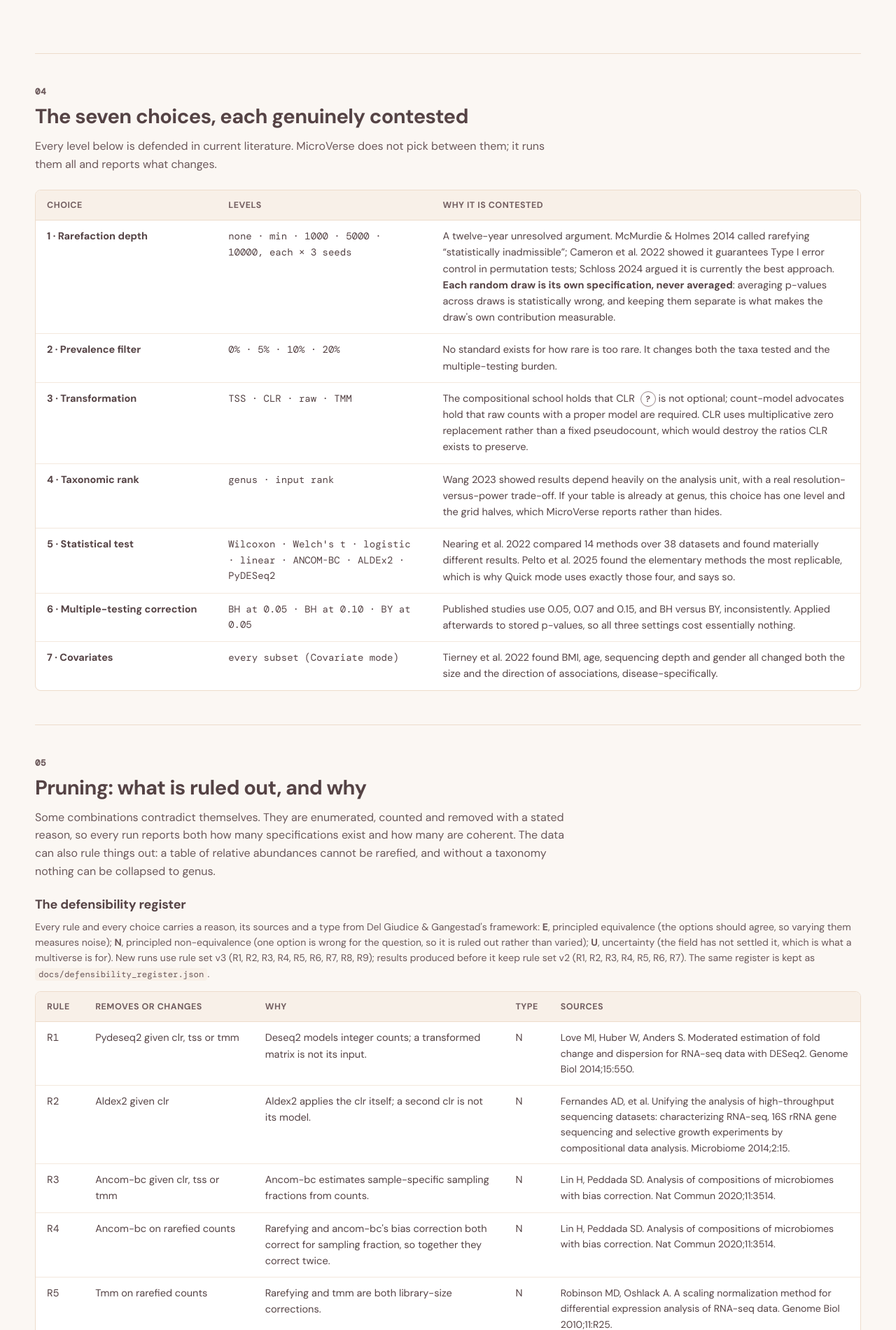
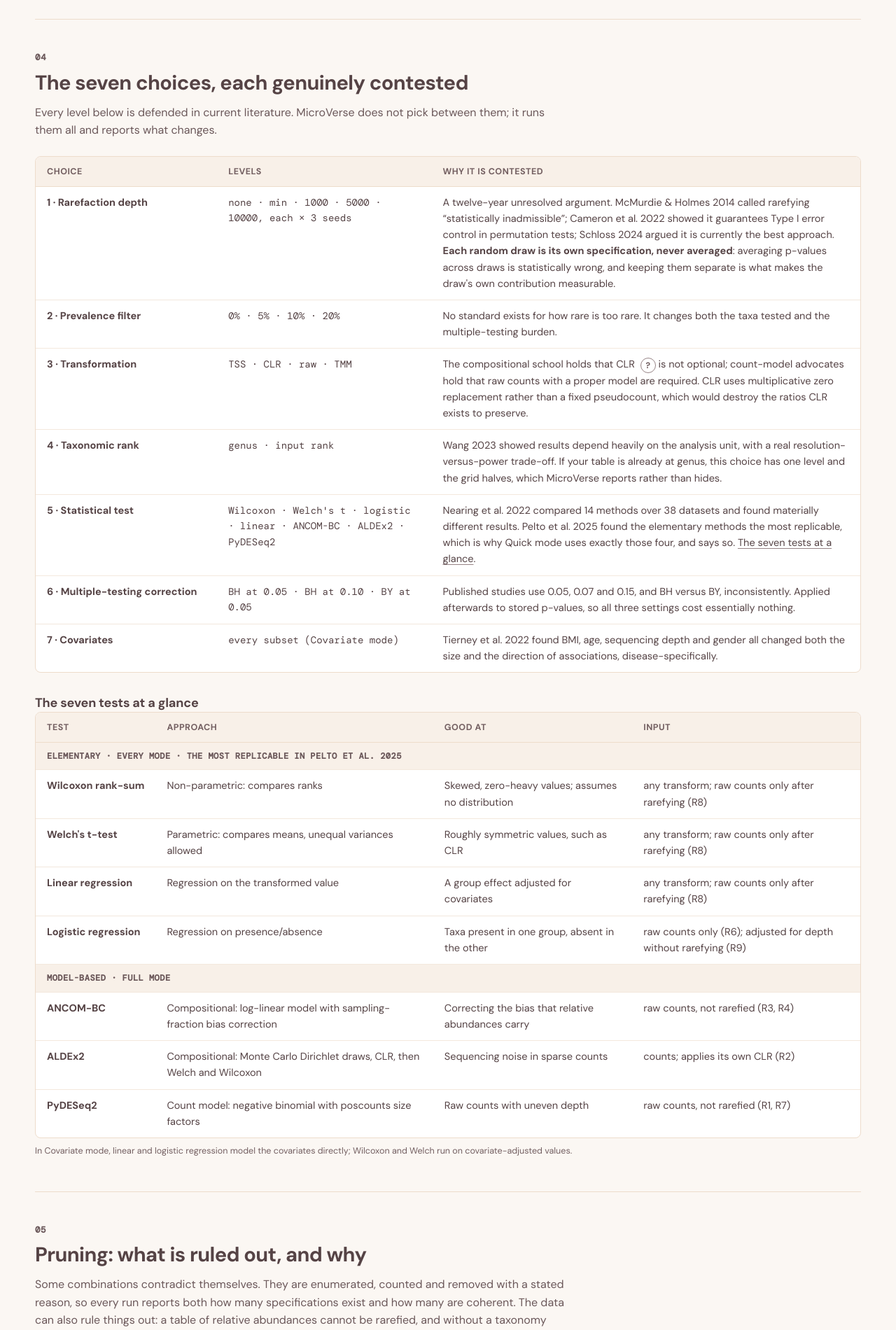
Before and after one commit to prince-raveled/STATA-Cluster, a FastAPI app: page /about in a window 1280 px wide. Shown: the part 1723-3623 px from the top of the page at 70% size. Run offline with FastAPI, Linux system fonts and the light colour scheme; some libraries are stand-ins or nearby versions.

Commit message:
Even the Method page's contents grid, and summarise the seven tests in one table
The contents grid had thirteen cards of uneven height and a lone card on
the last row, with Glossary, Sources and Evidence in a loose line below.
Those three are now cards too, so the grid fills four rows of four, and
every card in a row takes the same height.

Section 5 gains a table of the seven tests: the approach each takes, what
it is good at, and which inputs the pruning rules allow it, with the rule
numbers so a reader can look each one up.

```diff
--- a/app/static/css/microverse.css
+++ b/app/static/css/microverse.css
@@ -1035,3 +1035,12 @@ td:has(> .mini-bar) { white-space: nowrap; }
 .approach-flow li { counter-increment: ap; font-size: 13px; padding: 6px 10px; border-radius: 999px; background: var(--accent-wash); color: var(--accent-strong); }
 .approach-flow li::before { content: counter(ap) " · "; font-family: var(--mono); }
 .flow-ends { display: flex; justify-content: space-between; gap: 12px; font: 600 13px/1.3 var(--sans); color: var(--ink-2); }
+
+/* ---------- method page: an even contents grid; the tests table (ui9) ---------- */
+.toc { grid-auto-rows: 1fr; gap: 10px; }
+.toc li { display: flex; min-width: 0; }
+.toc a { flex: 1; align-content: start; }
+.toc .toc-extra a { counter-increment: none; background: var(--surface-2); }
+.toc .toc-extra a::before { content: "\2192"; }
+.tests-table tr.group th { background: var(--surface-2); font: 600 12px/1.4 var(--mono); letter-spacing: .04em; text-transform: uppercase; color: var(--ink-2); }
+.tests-table tbody th[scope="row"] { white-space: nowrap; }
--- a/app/templates/about.html
+++ b/app/templates/about.html
@@ -22,7 +22,7 @@
       <li><a href="#problem"><b>The problem</b><span>Why one analysis is not enough</span></a></li>
       <li><a href="#specification"><b>Specifications</b><span>The unit of analysis</span></a></li>
       <li><a href="#forks"><b>The seven choices</b><span>And why each is contested</span></a></li>
-      <li><a href="#pruning"><b>Pruning</b><span>What is ruled out, and why: the register</span></a></li>
+      <li><a href="#pruning"><b>Pruning</b><span>What is ruled out, and why</span></a></li>
       <li><a href="#modes"><b>Three modes</b><span>How much of the space runs</span></a></li>
       <li><a href="#pipeline"><b>Inside one specification</b><span>The fixed order</span></a></li>
       <li><a href="#effect"><b>Effect size</b><span>One scale for every test</span></a></li>
@@ -31,9 +31,10 @@
       <li><a href="#attribution"><b>Choice attribution</b><span>Which choice moved it</span></a></li>
       <li><a href="#norm"><b>Against cherry-picking</b><span>No “best” export</span></a></li>
       <li><a href="#scope"><b>Scope and limitations</b><span>What it will not do</span></a></li>
+      <li class="toc-extra"><a href="#glossary"><b>Glossary</b><span>Every term, defined</span></a></li>
+      <li class="toc-extra"><a href="#refs-title"><b>Sources</b><span>The papers behind each method</span></a></li>
+      <li class="toc-extra"><a href="/validation"><b>What has been validated</b><span>The Evidence page</span></a></li>
     </ol>
-    <p class="small" style="margin-top:12px">Also: <a href="#glossary">glossary</a> ·
-      <a href="#refs-title">sources</a> · <a href="/validation">what has been validated</a></p>
   </nav>
 
   <!-- 1 -->
@@ -118,7 +119,8 @@
             <td class="mono small">Wilcoxon · Welch's t · logistic · linear · ANCOM-BC · ALDEx2 · PyDESeq2</td>
             <td>Nearing et al. 2022 compared 14 methods over 38 datasets and found materially
               different results. Pelto et al. 2025 found the elementary methods the most
-              replicable, which is why Quick mode uses exactly those four, and says so.</td></tr>
+              replicable, which is why Quick mode uses exactly those four, and says so.
+              <a href="#tests">The seven tests at a glance</a>.</td></tr>
           <tr><th scope="row">6 · Multiple-testing correction</th>
             <td class="mono small">BH at 0.05 · BH at 0.10 · BY at 0.05</td>
             <td>Published studies use 0.05, 0.07 and 0.15, and BH versus BY, inconsistently.
@@ -131,6 +133,34 @@
         </tbody>
       </table>
     </div>
+
+    <h3 id="tests" style="margin-top:var(--space-6)">The seven tests at a glance</h3>
+    <div class="table-wrap" tabindex="0" role="region" aria-label="The seven statistical tests, scrollable">
+      <table class="data tests-table">
+        <thead><tr><th scope="col">Test</th><th scope="col">Approach</th>
+          <th scope="col">Good at</th><th scope="col">Input</th></tr></thead>
+        <tbody>
+          <tr class="group"><th scope="colgroup" colspan="4">Elementary · every mode · the most replicable in Pelto et al. 2025</th></tr>
+          <tr><th scope="row">Wilcoxon rank-sum</th><td>Non-parametric: compares ranks</td>
+            <td>Skewed, zero-heavy values; assumes no distribution</td><td>any transform; raw counts only after rarefying (R8)</td></tr>
+          <tr><th scope="row">Welch's t-test</th><td>Parametric: compares means, unequal variances allowed</td>
+            <td>Roughly symmetric values, such as CLR</td><td>any transform; raw counts only after rarefying (R8)</td></tr>
+          <tr><th scope="row">Linear regression</th><td>Regression on the transformed value</td>
+            <td>A group effect adjusted for covariates</td><td>any transform; raw counts only after rarefying (R8)</td></tr>
+          <tr><th scope="row">Logistic regression</th><td>Regression on presence/absence</td>
+            <td>Taxa present in one group, absent in the other</td><td>raw counts only (R6); adjusted for depth without rarefying (R9)</td></tr>
+          <tr class="group"><th scope="colgroup" colspan="4">Model-based · Full mode</th></tr>
+          <tr><th scope="row">ANCOM-BC</th><td>Compositional: log-linear model with sampling-fraction bias correction</td>
+            <td>Correcting the bias that relative abundances carry</td><td>raw counts, not rarefied (R3, R4)</td></tr>
+          <tr><th scope="row">ALDEx2</th><td>Compositional: Monte Carlo Dirichlet draws, CLR, then Welch and Wilcoxon</td>
+            <td>Sequencing noise in sparse counts</td><td>counts; applies its own CLR (R2)</td></tr>
+          <tr><th scope="row">PyDESeq2</th><td>Count model: negative binomial with poscounts size factors</td>
+            <td>Raw counts with uneven depth</td><td>raw counts, not rarefied (R1, R7)</td></tr>
+        </tbody>
+      </table>
+    </div>
+    <p class="micro" style="margin-top:8px">In Covariate mode, linear and logistic regression model
+      the covariates directly; Wilcoxon and Welch run on covariate-adjusted values.</p>
   </section>
 
   <!-- 5 -->
--- a/app/templating.py
+++ b/app/templating.py
@@ -110,7 +110,7 @@ templates.env.globals.update(
     # Changes whenever the stylesheet or scripts change shape, so a returning visitor
     # never renders new markup against a cached stylesheet. The application version
     # is recorded in every run manifest and is deliberately not bumped for a restyle.
-    ASSETS=f"{config.VERSION}-ui9",
+    ASSETS=f"{config.VERSION}-ui10",
     INTERPRETATION=INTERPRETATION,
     TIERS=TIERS,
     TIER_REPLICATION=TIER_REPLICATION,
```
